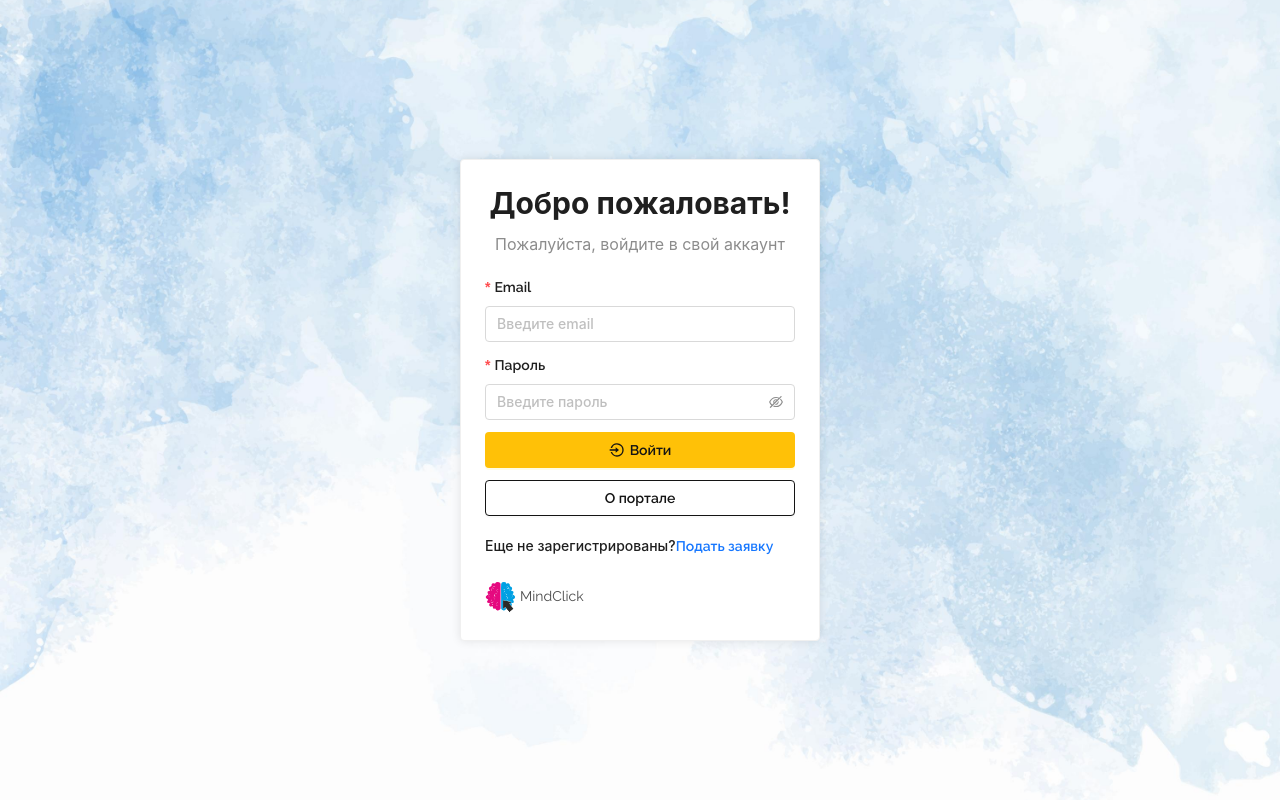
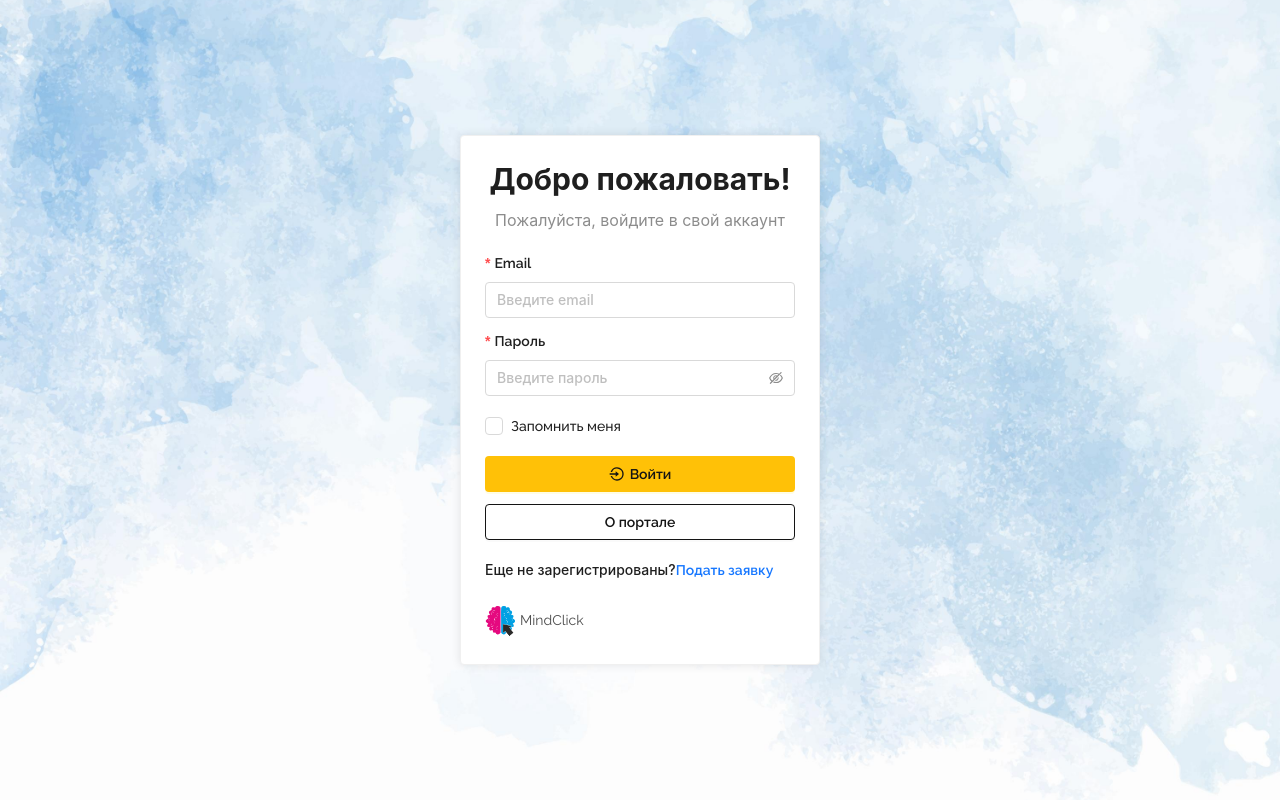
Before and after one commit to Adlemas/mindclick-frontend-v2-review, a Next.js app: page /login in a window 1280 px wide. Built offline with nearby package versions, Linux system fonts and the light colour scheme; no server answers.

Commit message:
feat: rememberMe checkbox provided in login form

```diff
--- a/src/components/Auth/LoginForm/index.tsx
+++ b/src/components/Auth/LoginForm/index.tsx
@@ -1,5 +1,5 @@
 import { FC } from "react";
-import { Form, Typography } from "antd";
+import { Checkbox, Form, Typography } from "antd";
 import { RiLoginCircleLine } from "react-icons/ri";
 import { useAppDispatch, useAppSelector } from "@/redux/hooks";
 import { loginAction } from "@/redux/slices/auth";
@@ -61,6 +61,9 @@ const LoginForm: FC = () => {
       >
         <StyledInput type="password" placeholder="Введите пароль" />
       </Item>
+      <Item name="rememberMe" valuePropName="checked">
+        <Checkbox>Запомнить меня</Checkbox>
+      </Item>
       <Item>
         <Button
           type="primary"
```
